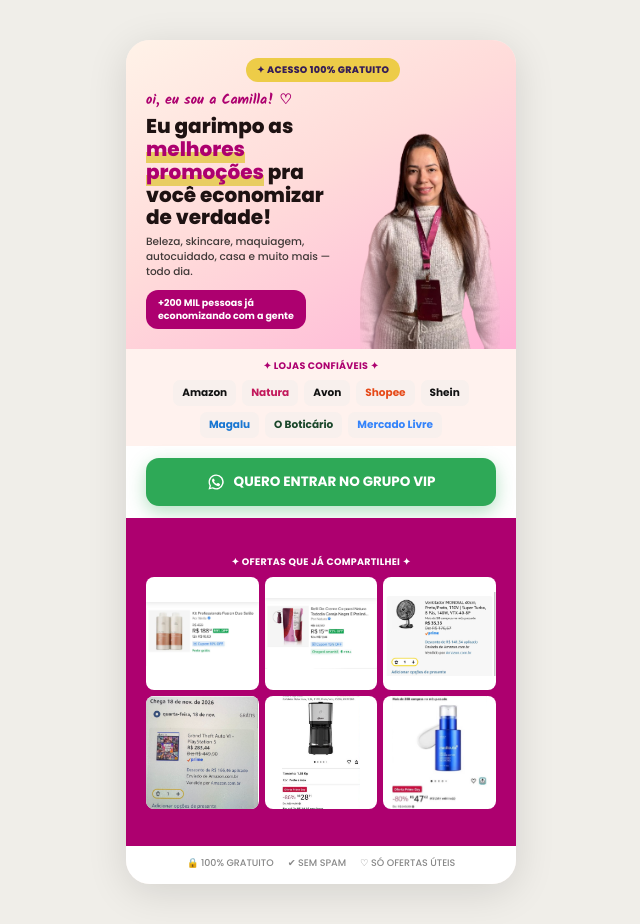
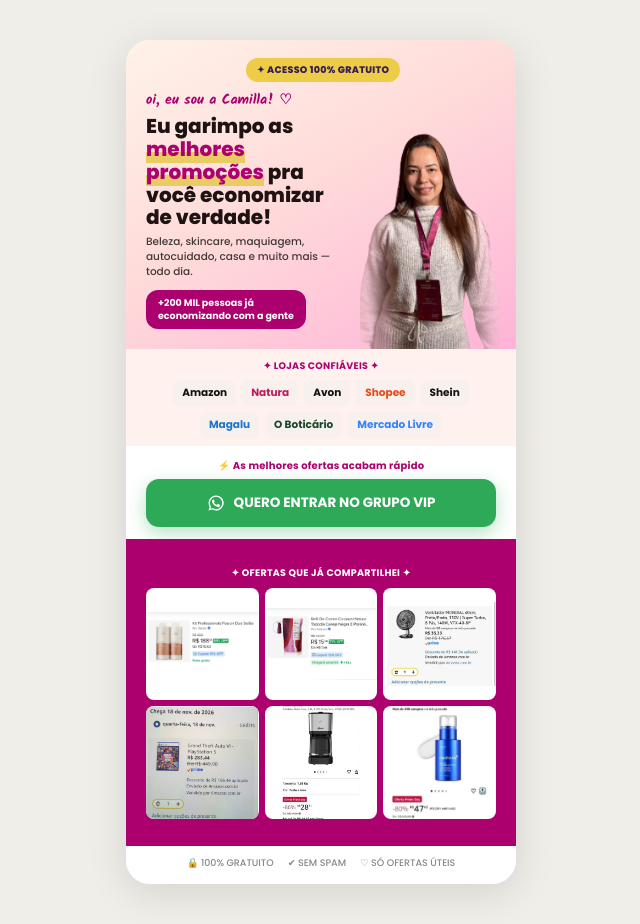
Before and after one commit to robertfrederico/group-forwarder-whitout-pixcel, a Next.js app: page / in a window 1280 px wide. Shown: the whole page, without its empty margins (319-959 px from the left). Built offline with nearby package versions, Linux system fonts and the light colour scheme; no server answers.

Commit message:
Add urgency message to CTA section and style adjustments for cta-urgency

```diff
--- a/app/globals.css
+++ b/app/globals.css
@@ -184,6 +184,15 @@ button, input, textarea, select {
   background: #fff;
 }
 
+.cta-urgency {
+  text-align: center;
+  font-size: 10px;
+  font-weight: 700;
+  color: oklch(48% 0.22 350);
+  letter-spacing: 0.02em;
+  margin-bottom: 6px;
+}
+
 .cta-button {
   display: flex;
   align-items: center;
--- a/app/page.tsx
+++ b/app/page.tsx
@@ -85,6 +85,7 @@ export default function App() {
       <Hero loading={loading} error={error} onJoinGroup={handleJoinGroup} />
       <Stores />
       <section className="cta-section">
+        <p className="cta-urgency">⚡ As melhores ofertas acabam rápido</p>
         <CTAButton loading={loading} onClick={handleJoinGroup} />
       </section>
       <Offers />
```
